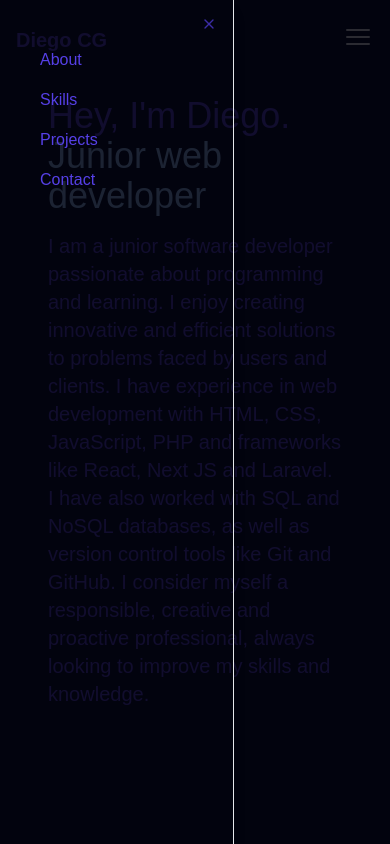
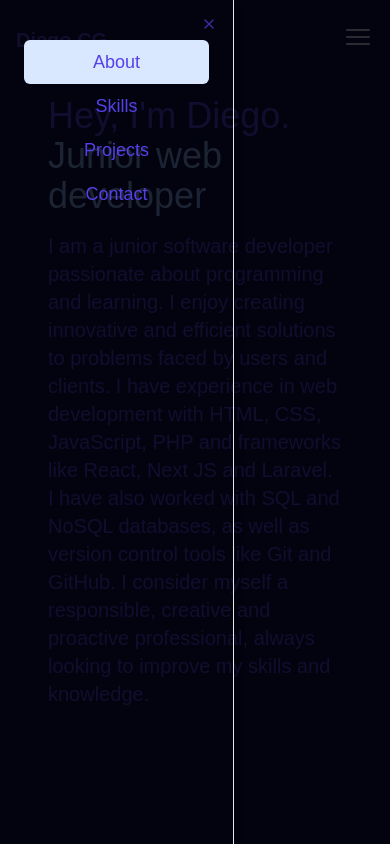
Before and after one commit to Didac19/portfolio, a Next.js app: page / in a window 390 px wide. Both pictures are taken after a click on the button 358 px from the left and 36 px from the top of the page. Shown: the top 844 px of the page. Built offline with nearby package versions, Linux system fonts and the light colour scheme; a web font is replaced by a local one.

Commit message:
Fix active menu item styling in Header component

```diff
--- a/components/Header.jsx
+++ b/components/Header.jsx
@@ -32,6 +32,7 @@ const menuItems = [
 ]
 const Header = ({ name, lastName }) => {
     const [activeItem, setActiveItem] = useState(menuItems[0].name);
+
     return (
         <header className="flex h-20 w-full items-center px-4 md:px-12 justify-between z-10 backdrop-blur-md fixed">
             <div className="w-[150px]">
@@ -45,7 +46,7 @@ const Header = ({ name, lastName }) => {
                             <ul className='mt-4 flex flex-col'>
                                 {
                                     menuItems.map((item, index) => (
-                                        <Link key={index} className='w-full text-start text-md font-medium transition-colors hover:text-gray-500 px-4 py-2 hover:bg-[#dae8ff]' href={item.href} onClick={() => setActiveItem(item.name)}>
+                                        <Link key={index} onClick={() => setActiveItem(item.name)} className={`text-lg font-medium transition-colors px-4 py-2 hover:bg-[#dae8ff] rounded-md${item.name === activeItem ? 'text-gray-500 bg-[#dae8ff] rounded-md' : ''}`} href={item.href}>
                                             {item.name}
                                         </Link>
                                     ))
```
